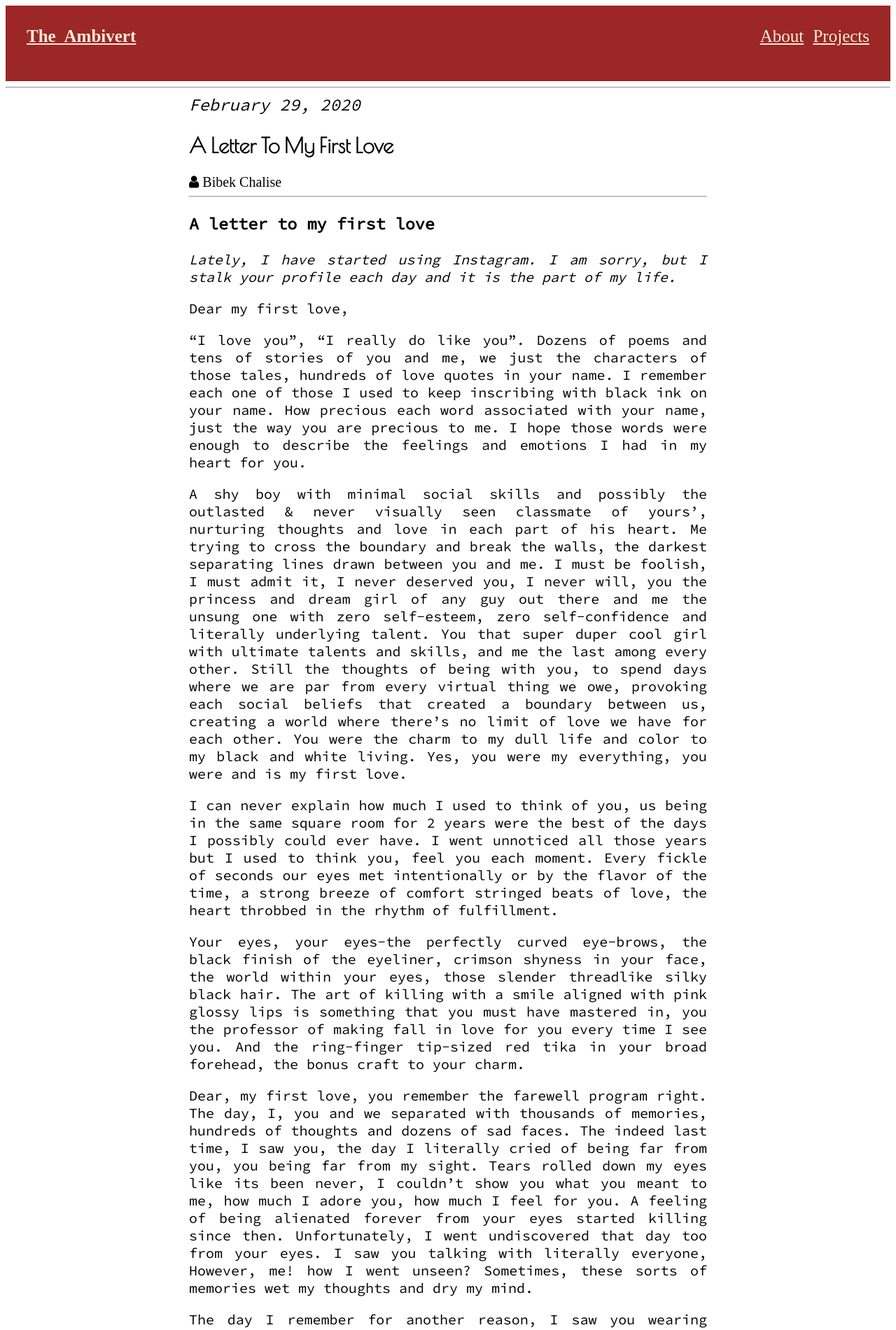
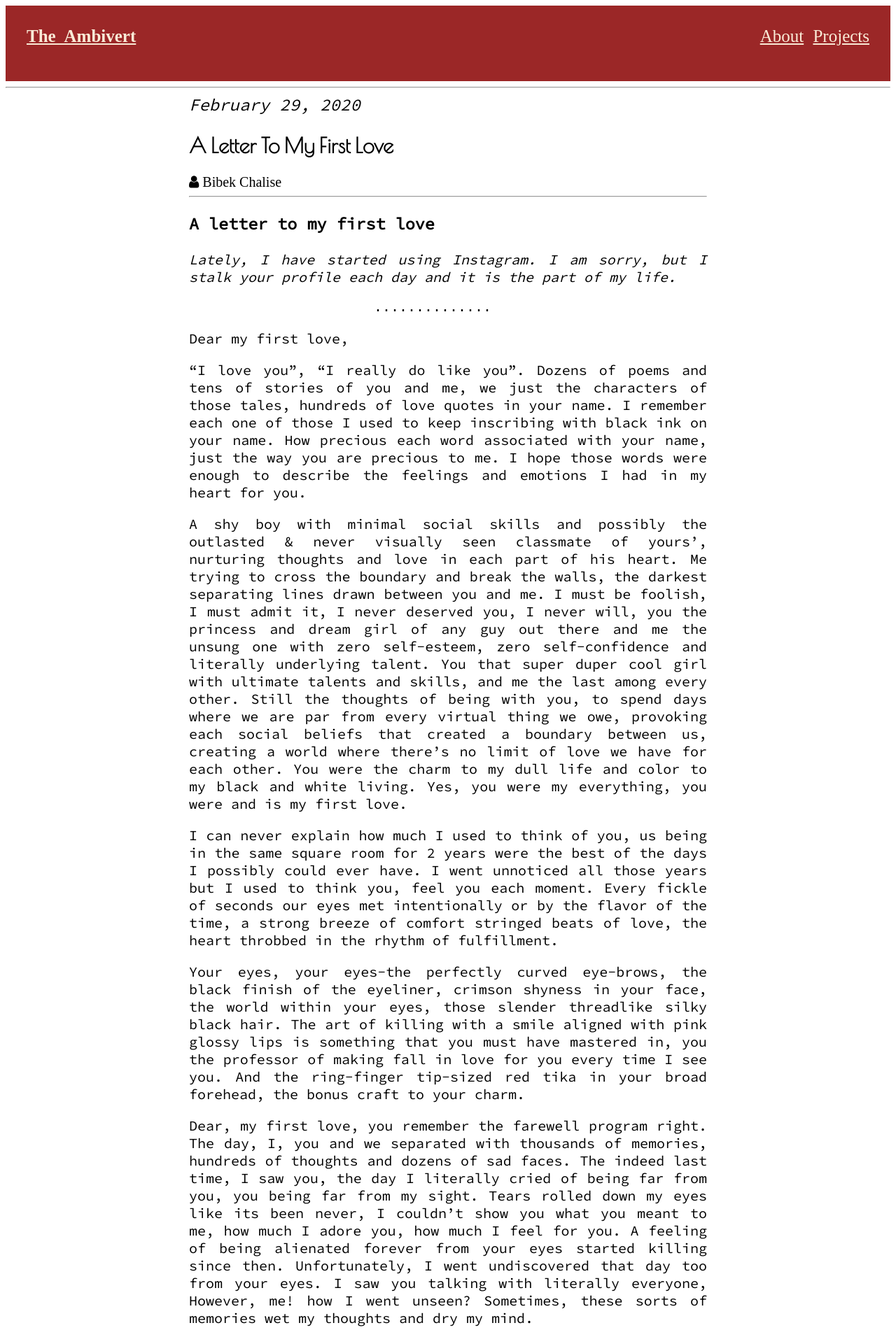
Before and after one commit to bibekebib/jekyll-site, a Jekyll site: the page built from _posts/2020-02-29-A-letter-to-my-first-love.md, in a window 1280 px wide. Shown: the top 1901 px of the page at 70% size. Built offline with Jekyll 4.4.1, drawn with Linux system fonts in a browser that asks for light colours; comment, search, counter and statistics services are not loaded; some of the changed text lies outside the part shown.

Commit message:
firt love wala story

```diff
--- a/_posts/2020-02-29-A-letter-to-my-first-love.md
+++ b/_posts/2020-02-29-A-letter-to-my-first-love.md
@@ -13,6 +13,8 @@ A letter to my first love
 <i>
 Lately, I have started using Instagram. I am sorry, but I stalk your profile each day and it is the part of my life.
 </i>
+
+                          ..............
 
 Dear my first love,
 
@@ -54,19 +56,16 @@ Like another crazy stalker
 May be I am, but why I am?
 The reason you will never know.
 
-
+                       .................
 
 <i>
-
-
 "If I fell off tomorrow would you still love me?
 
-
+<i>
 If I didn't smell so good would you still hug me?
 
-
+<i>
 If I locked up and sentenced to a quarter-century,
 
-
+<i>
 Could I count on you to be there to support me mentally?"
-</i>
--- a/css/post.css
+++ b/css/post.css
@@ -15,7 +15,7 @@
 
 @media screen and (max-width:740px){
     .posts{
-        width: auto;
+        width: 100%;
         font-style: Bitter;
         font-size: 20px;
         text-align: justify;
```
Also changed, not shown: 7 other files.
